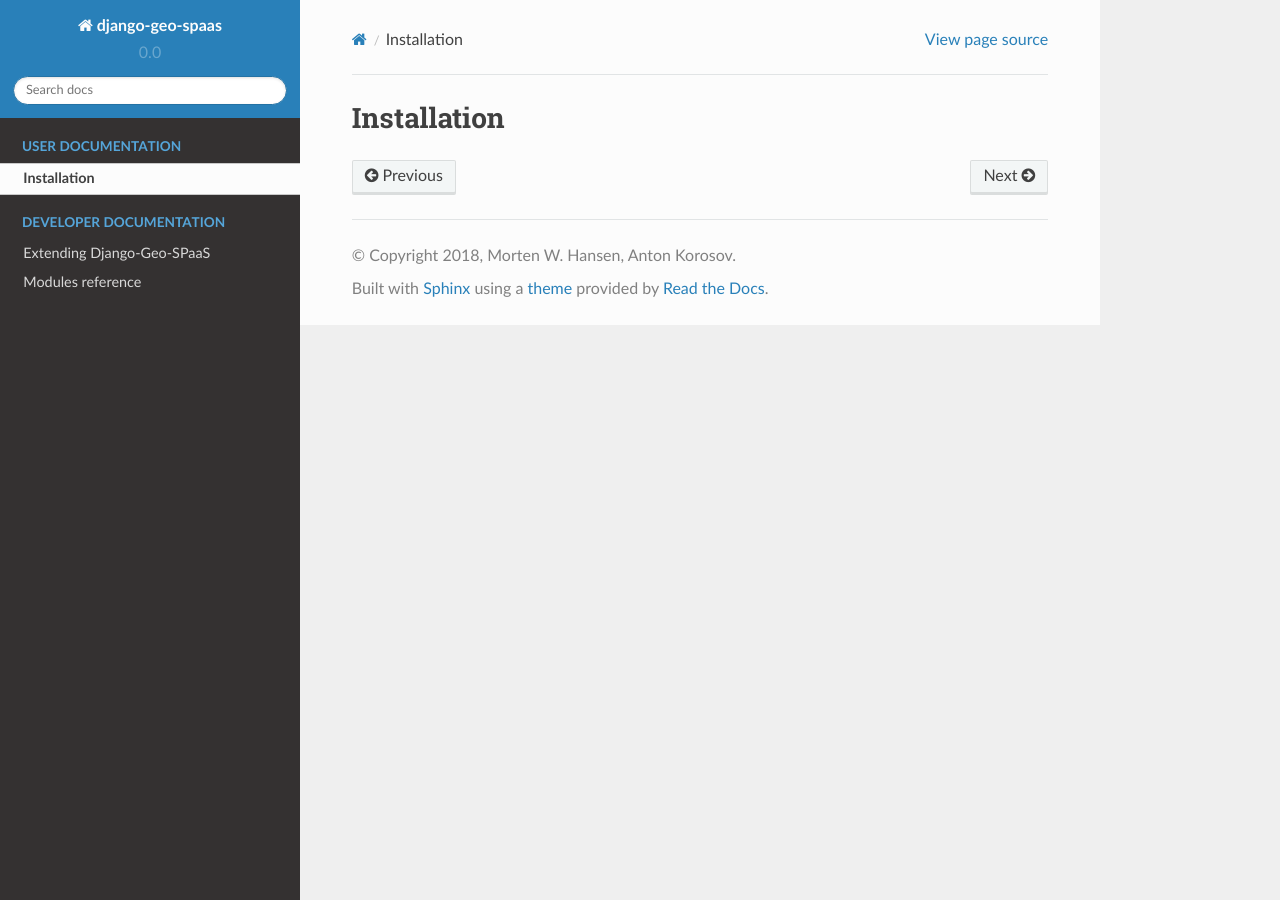
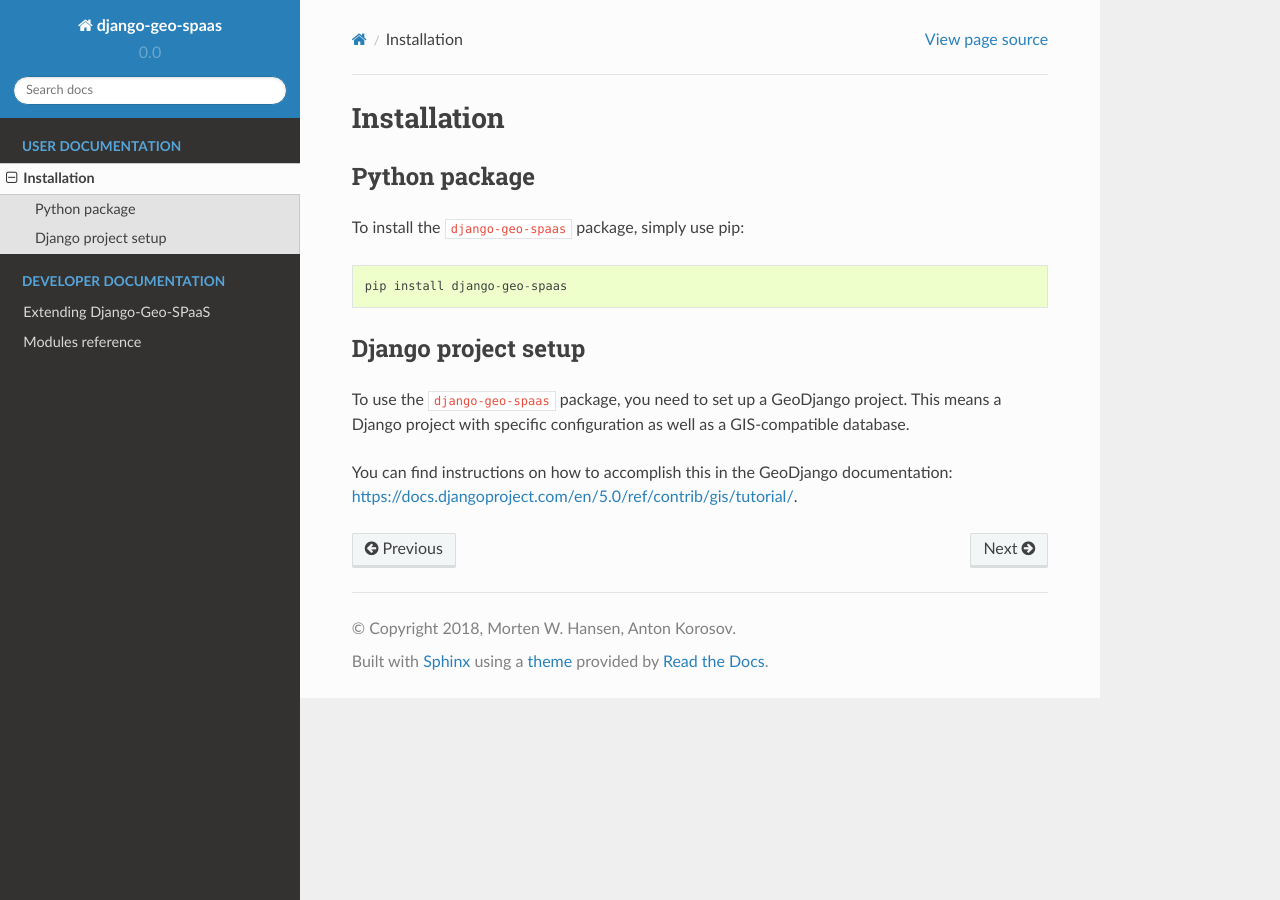
Before and after one commit to nansencenter/django-geo-spaas, a Sphinx documentation site: the page built from docs/source/installation.rst, in a window 1280 px wide. Built offline with Sphinx 7.4.7 and the Read the Docs theme 2.0.0, drawn with Linux system fonts in a browser that asks for light colours; pages that are not in the unit, such as notebooks, are missing from menus.

Commit message:
add basic installation intructions

```diff
--- a/docs/source/installation.rst
+++ b/docs/source/installation.rst
@@ -1,3 +1,18 @@
 ============
 Installation
 ============
+
+Python package
+==============
+
+To install the ``django-geo-spaas`` package, simply use pip: ::
+
+    pip install django-geo-spaas
+
+Django project setup
+====================
+
+To use the ``django-geo-spaas`` package, you need to set up a GeoDjango project.
+This means a Django project with specific configuration as well as a GIS-compatible database.
+
+You can find instructions on how to accomplish this in the GeoDjango documentation: https://docs.djangoproject.com/en/5.0/ref/contrib/gis/tutorial/.
```
